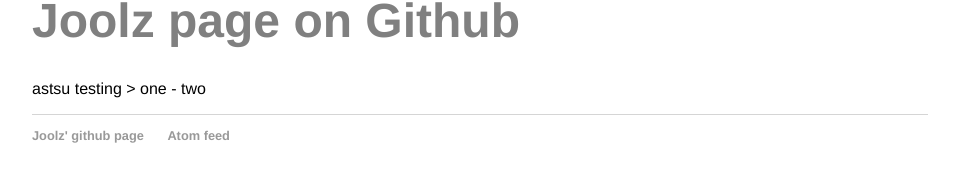
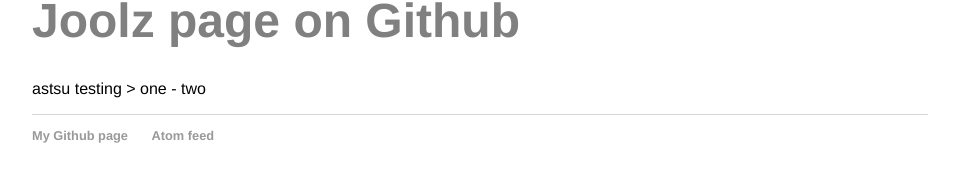
Before and after one commit to joolz/joolz.github.com, a Jekyll site: the page built from index.html, in a window 1280 px wide. Shown: the part 117-300 px from the top of the page, without its empty margins (160-1119 px from the left). Built offline with Jekyll 4.4.1, drawn with Linux system fonts in a browser that asks for light colours.

Commit message:
Update default.html

```diff
--- a/_layouts/default.html
+++ b/_layouts/default.html
@@ -19,7 +19,7 @@
 			</div><!-- /.container -->
 			<footer>
 	    		<ul>
-	        		<li><a href="http://joolz.github.io/">Joolz' github page</a></li>
+	        		<li><a href="http://joolz.github.io/">My Github page</a></li>
 	        		<li><a href="http://joolz.github.io/blog/atom.xml">Atom feed</a></li>
 				</ul>
 			</footer>
```
